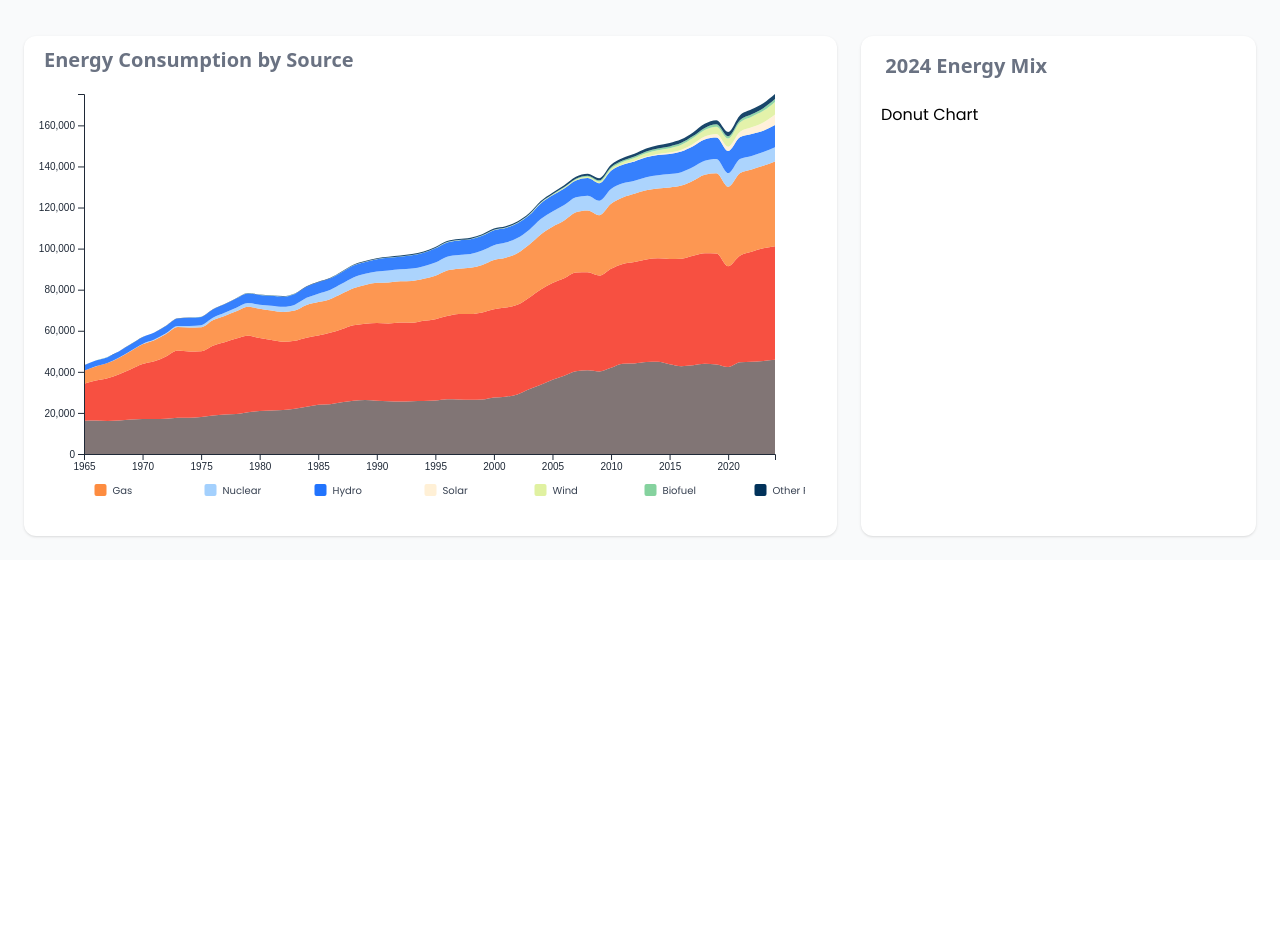
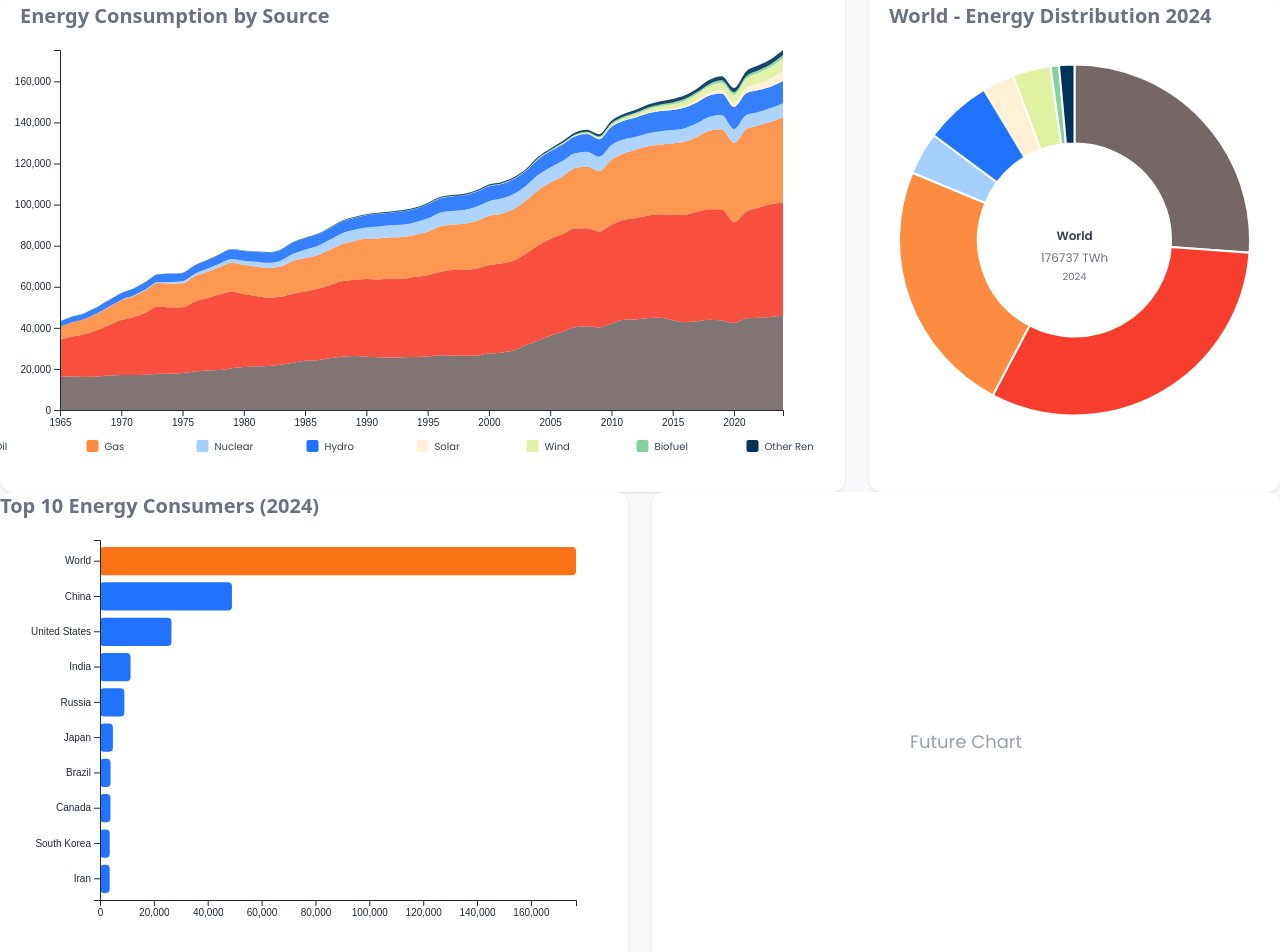
Before and after one commit to webpagearshi/energy-dashboard, a React (Vite) app: page / in a window 1280 px wide. Shown: the part 343-1295 px from the top of the page. Before the commit the page ends 903 px from the top, so only its background shows below. Built offline with nearby package versions, Linux system fonts and the light colour scheme.

Commit message:
added donut and bar chart

```diff
--- a/src/components/Dashboard.jsx
+++ b/src/components/Dashboard.jsx
@@ -3,27 +3,27 @@ import DashboardHeader from "./DashboardHeader";
 import { energyData } from "../data/energy";
 import KPICard from "./KPICard";
 import "./Dashboard.css";
-import { getKPIMetrics } from "../utils/energyHelper";
+import {
+  getKPIMetrics,
+  getStackedAreaData,
+  getTopEnergyCountries,
+} from "../utils/energyHelper";
+
 import ResponsiveStackedAreaChart from "./charts/ResponsiveStackedAreaChart";
-import { getStackedAreaData } from "../utils/energyHelper";
 import ResponsiveDonutChart from "./charts/ResponsiveDonutChart";
+import ResponsiveBarChart from "./charts/ResponsiveBarChart";
 
 export default function Dashboard() {
   const countries = useMemo(() => {
-    const uniqueCountries = [
-      ...new Set(energyData.map((d) => d.country)),
-    ].sort();
-
-    return uniqueCountries.sort();
+    return [...new Set(energyData.map((d) => d.country))].sort();
   }, []);
 
   const [selectedCountry, setSelectedCountry] = useState("World");
 
-  // Get the data for the selected country in 2024
   const country2024 = energyData.find(
     (d) => d.country === selectedCountry && d.year === 2024,
   );
-  // Handle case where data for 2024 might not be available
+
   const metrics = country2024
     ? getKPIMetrics(country2024)
     : {
@@ -32,21 +32,26 @@ export default function Dashboard() {
         nuclearPct: null,
         fossilFuelPct: null,
       };
-  // Get the time series data for the selected country
+
   const countryData = energyData.filter((d) => d.country === selectedCountry);
-  // Transform the data for the stacked area chart
+
   const stackedAreaData = getStackedAreaData(countryData);
 
+  const topCountriesData = getTopEnergyCountries(energyData, 10);
+
   return (
-    <div className="min-h-screen bg-gray-50 dashboard shadow-lg">
-      <div className="max-w-7xl mx-auto px-8 py-4">
+    <div className="min-h-screen bg-gray-50">
+      {/* Main Container */}
+      <div className="max-w-7xl mx-auto px-4 md:px-6 lg:px-8 py-6 space-y-8">
+        {/* Header */}
         <DashboardHeader
           countries={countries}
           selectedCountry={selectedCountry}
           setSelectedCountry={setSelectedCountry}
         />
-      </div>
-      <div className="kpi-grid mt-8">
+
+        {/* KPI Row */}
+        <div className="kpi-grid">
           <KPICard
             title="TOTAL PRIMARY ENERGY 2024"
             name={selectedCountry}
@@ -88,17 +93,28 @@ export default function Dashboard() {
                 ? `${metrics.fossilFuelPct.toFixed(1)}%`
                 : "No Data"
             }
-          subtitle="coal+oil+gas"
+            subtitle="coal + oil + gas"
           />
         </div>
-      <div className="max-w-7xl mx-auto px-8">
-        <div className="grid grid-cols-1 lg:grid-cols-3 gap-6">
-          <div className="lg:col-span-2">
+
+        {/* Row 1 */}
+        <div className="grid grid-cols-1 xl:grid-cols-3 gap-6">
+          <div className="xl:col-span-2">
             <ResponsiveStackedAreaChart data={stackedAreaData} />
           </div>
 
-          <div>
-            <ResponsiveDonutChart country={selectedCountry} />
+          <ResponsiveDonutChart data={country2024} country={selectedCountry} />
+        </div>
+
+        {/* Row 2 */}
+        <div className="grid grid-cols-1 xl:grid-cols-2 gap-6">
+          <ResponsiveBarChart
+            data={topCountriesData}
+            selectedCountry={selectedCountry}
+          />
+
+          <div className="bg-white rounded-xl shadow h-[500px] flex items-center justify-center text-gray-400 text-lg">
+            Future Chart
           </div>
         </div>
       </div>
--- a/src/components/charts/BarChart.jsx
+++ b/src/components/charts/BarChart.jsx
@@ -0,0 +1,68 @@
+import * as d3 from "d3";
+
+export default function BarChart({ width, height, data, selectedCountry }) {
+  const margin = {
+    top: 20,
+    right: 20,
+    bottom: 40,
+    left: 100,
+  };
+
+  const boundsWidth = width - margin.left - margin.right;
+
+  const boundsHeight = height - margin.top - margin.bottom;
+  //y scale
+  const yScale = d3
+    .scaleBand()
+    .domain(data.map((d) => d.country))
+    .range([0, boundsHeight])
+    .padding(0.2);
+  //x scale
+  const maxValue = d3.max(data, (d) => d.primary_energy);
+
+  const xScale = d3.scaleLinear().domain([0, maxValue]).range([0, boundsWidth]);
+  const bars = data.map((d) => (
+    // Render a rectangle for each country, with width based on primary energy and height based on the yScale
+    <rect
+      key={d.country}
+      x={0}
+      y={yScale(d.country)}
+      width={xScale(d.primary_energy)}
+      height={yScale.bandwidth()}
+      fill={d.country === selectedCountry ? "#f97316" : "#2173fd"}
+      rx={4}
+    />
+  ));
+  return (
+    <svg width={width} height={height}>
+      <g
+        transform={`translate(
+        ${margin.left},
+        ${margin.top}
+      )`}
+      >
+        {bars}
+
+        <g
+          ref={(node) => {
+            if (node) {
+              d3.select(node).call(d3.axisLeft(yScale));
+            }
+          }}
+        />
+
+        <g
+          transform={`translate(
+          0,
+          ${boundsHeight}
+        )`}
+          ref={(node) => {
+            if (node) {
+              d3.select(node).call(d3.axisBottom(xScale));
+            }
+          }}
+        />
+      </g>
+    </svg>
+  );
+}
--- a/src/components/charts/DonutChart.jsx
+++ b/src/components/charts/DonutChart.jsx
@@ -1,9 +1,79 @@
-export default function DonutChart({ width, height }) {
+import * as d3 from "d3";
+
+export default function DonutChart({ width, height, data, country }) {
+  // Transform the data into a format suitable for the pie generator, remove zero-value categories
+  const energyMix = [
+    { name: "Coal", value: data.coal },
+    { name: "Oil", value: data.oil },
+    { name: "Gas", value: data.gas },
+    { name: "Nuclear", value: data.nuclear },
+    { name: "Hydro", value: data.hydro },
+    { name: "Solar", value: data.solar },
+    { name: "Wind", value: data.wind },
+    { name: "Biofuel", value: data.biofuel },
+    { name: "Other Renewable", value: data.other_renewable },
+  ].filter((d) => d.value > 0);
+
+  // Set up color scale and pie generator
+  const colors = d3
+    .scaleOrdinal()
+    .domain(energyMix.map((d) => d.name))
+    .range([
+      "#746766",
+      "#f73e2d",
+      "#fd8c40",
+      "#a3d0fd",
+      "#2173fd",
+      "#fff0d6",
+      "#e0f1a1",
+      "#85d29e",
+      "#01325a",
+    ]);
+  const pieGenerator = d3
+    .pie()
+    .value((d) => d.value)
+    .sort(null);
+  // Generate the pie data and arc generator
+  const pieData = pieGenerator(energyMix);
+  // Calculate the radius based on the smaller dimension of the chart
+  const radius = Math.min(width, height) / 2 - 30;
+  // Create the arc generator for the donut slices
+  const arcGenerator = d3
+    .arc()
+    .innerRadius(radius * 0.55)
+    .outerRadius(radius);
+  // Generate the SVG paths for each slice of the donut chart
+  const slices = pieData.map((slice, i) => (
+    <path
+      key={i}
+      d={arcGenerator(slice)}
+      fill={colors(slice.data.name)}
+      stroke="white"
+      strokeWidth={2}
+    />
+  ));
+  // Render the SVG with the donut chart and center text
   return (
     <svg width={width} height={height}>
-      <text x="20" y="40">
-        Donut Chart
-      </text>
+      <g
+        transform={`translate(
+        ${width / 2},
+        ${height / 2}
+      )`}
+      >
+        {slices}
+
+        <text textAnchor="middle" fontSize="12" fontWeight="600" fill="#374151">
+          {country}
+        </text>
+        <text y="22" textAnchor="middle" fontSize="12" fill="#6B7280">
+          {data.primary_energy?.toFixed(0)} TWh
+        </text>
+
+        <text y="40" textAnchor="middle" fontSize="10" fill="#6B7280">
+          2024
+        </text>
+      </g>
     </svg>
   );
 }
--- /dev/null
+++ b/src/components/charts/ResponsiveBarChart.jsx
@@ -0,0 +1,25 @@
+import { useRef } from "react";
+import { useDimensions } from "../../hooks/useDimensions";
+import BarChart from "./BarChart";
+
+export default function ResponsiveBarChart({ data, selectedCountry }) {
+  const chartRef = useRef();
+  const dimensions = useDimensions(chartRef);
+
+  return (
+    <div ref={chartRef} className="w-full h-[500px] bg-white rounded-xl shadow">
+      <h2 className="text-xl text-gray-500 font-semibold p-4">
+        Top 10 Energy Consumers (2024)
+      </h2>
+
+      {dimensions.width > 0 && (
+        <BarChart
+          width={dimensions.width - 32}
+          height={420}
+          data={data}
+          selectedCountry={selectedCountry}
+        />
+      )}
+    </div>
+  );
+}
--- a/src/components/charts/ResponsiveDonutChart.jsx
+++ b/src/components/charts/ResponsiveDonutChart.jsx
@@ -2,22 +2,26 @@ import { useRef } from "react";
 import { useDimensions } from "../../hooks/useDimensions";
 import DonutChart from "./DonutChart";
 
-export default function ResponsiveDonutChart({ country }) {
+export default function ResponsiveDonutChart({ data, country }) {
   const chartRef = useRef();
-
   const dimensions = useDimensions(chartRef);
 
   return (
     <div ref={chartRef} className="w-full h-[500px] bg-white rounded-xl shadow">
       <h2
-        className="text-xl mb-4 text-gray-500 font-semibold"
-        style={{ paddingLeft: "24px", paddingTop: "16px" }}
+        className="text-xl text-gray-500 font-semibold p-4"
+        style={{ padding: "10px 10px 0px 20px" }}
       >
-        2024 Energy Mix
+        {country} - Energy Distribution 2024
       </h2>
 
-      {dimensions.width > 0 && (
-        <DonutChart width={dimensions.width} height={420} country={country} />
+      {dimensions.width > 0 && data && (
+        <DonutChart
+          width={dimensions.width}
+          height={420}
+          data={data}
+          country={country}
+        />
       )}
     </div>
   );
--- a/src/utils/energyHelper.js
+++ b/src/utils/energyHelper.js
@@ -36,3 +36,11 @@ export function getStackedAreaData(data) {
     other_renewable: d.other_renewable,
   }));
 }
+
+// Helper function to get the top N countries by primary energy consumption for the year 2024
+export function getTopEnergyCountries(data, topN = 10) {
+  return data
+    .filter((d) => d.year === 2024)
+    .sort((a, b) => b.primary_energy - a.primary_energy)
+    .slice(0, topN);
+}
```
Lines whose indentation alone changed are shown as unchanged.
